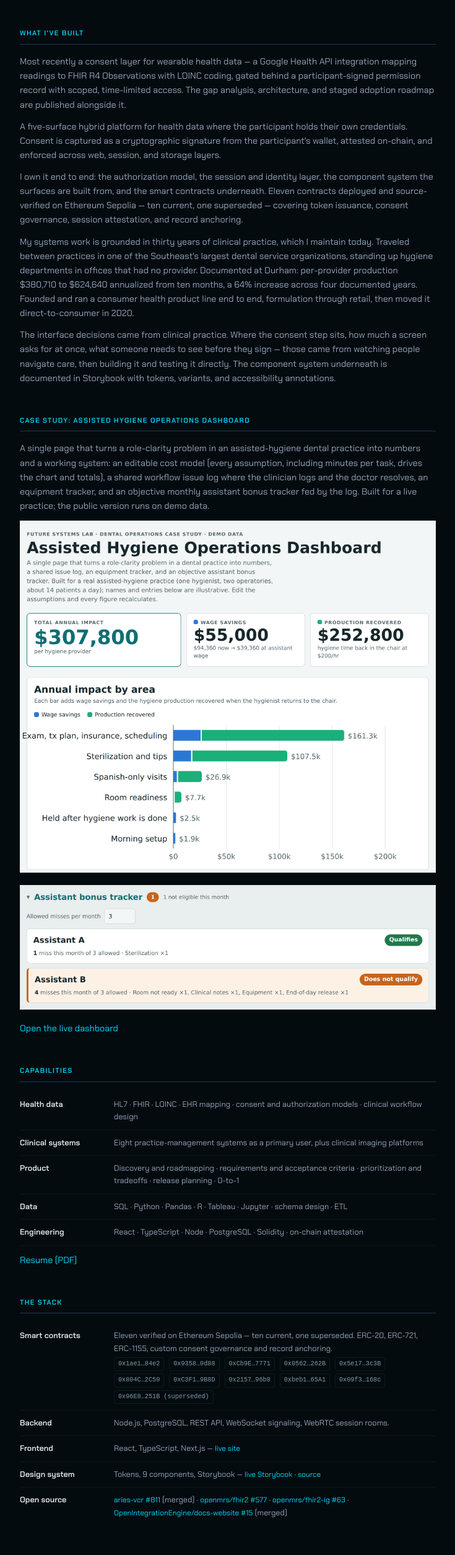
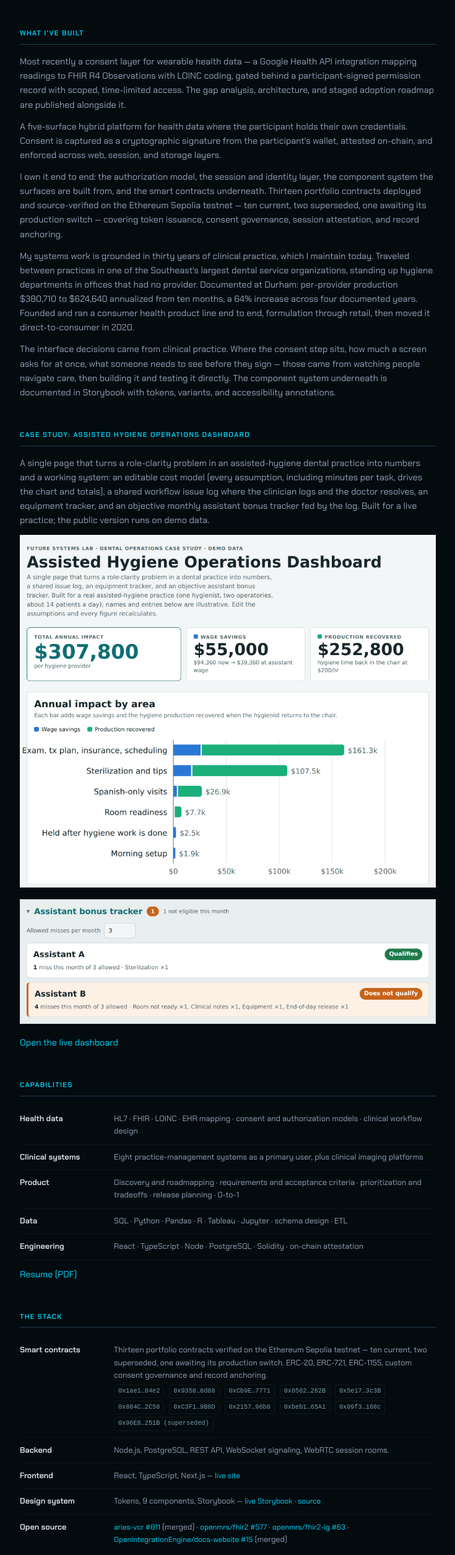
Before and after one commit to mmdavenport/mmdavenport.github.io, a plain HTML site: page index.html in a window 1280 px wide. Shown: the part 1068-3577 px from the top of the page at 62% size, without its empty margins (272-1007 px from the left). Drawn offline with Linux system fonts and the light colour scheme.

Commit message:
fix: contract count matches the chain (13 portfolio contracts: 10 current, 2 superseded, 1 awaiting switch; Blockscout-verified 2026-11-18), Ethereum Sepolia testnet
Co-Authored-By: Claude Opus 5.5 <noreply@anthropic.com>
Claude-Session: https://claude.ai/code/session_01QDkxtEM6E1Ycb2iyyMrScB

```diff
--- a/index.html
+++ b/index.html
@@ -84,8 +84,8 @@
   <p>
     I own it end to end: the authorization model, the session and identity
     layer, the component system the surfaces are built from, and the smart
-    contracts underneath. Eleven contracts deployed and source-verified on Ethereum Sepolia &mdash;
-    ten current, one superseded &mdash; covering token issuance, consent
+    contracts underneath. Thirteen portfolio contracts deployed and source-verified on the Ethereum Sepolia testnet &mdash;
+    ten current, two superseded, one awaiting its production switch &mdash; covering token issuance, consent
     governance, session attestation, and record anchoring.
   </p>
   <p>
@@ -150,7 +150,7 @@
   <div class="stack-row">
     <div class="stack-label">Smart contracts</div>
     <div class="stack-detail">
-      Eleven verified on Ethereum Sepolia &mdash; ten current, one superseded. ERC-20, ERC-721, ERC-1155, custom consent governance and record anchoring.
+      Thirteen portfolio contracts verified on the Ethereum Sepolia testnet &mdash; ten current, two superseded, one awaiting its production switch. ERC-20, ERC-721, ERC-1155, custom consent governance and record anchoring.
       <div class="contracts">
         <a href="https://eth-sepolia.blockscout.com/address/0x1ae1e10929f008d1f9883ce574a318abd86084e2" target="_blank" title="HypnoNeuroToken (ERC-20)">0x1ae1…84e2</a>
         <a href="https://eth-sepolia.blockscout.com/address/0x93583a7A24e50075c79b06db0be8Cf4D45B0bd88" target="_blank" title="EHTv2 (ERC-20)">0x9358…0d88</a>
```
Also changed, not shown: resume.html (+1 -1 lines).
